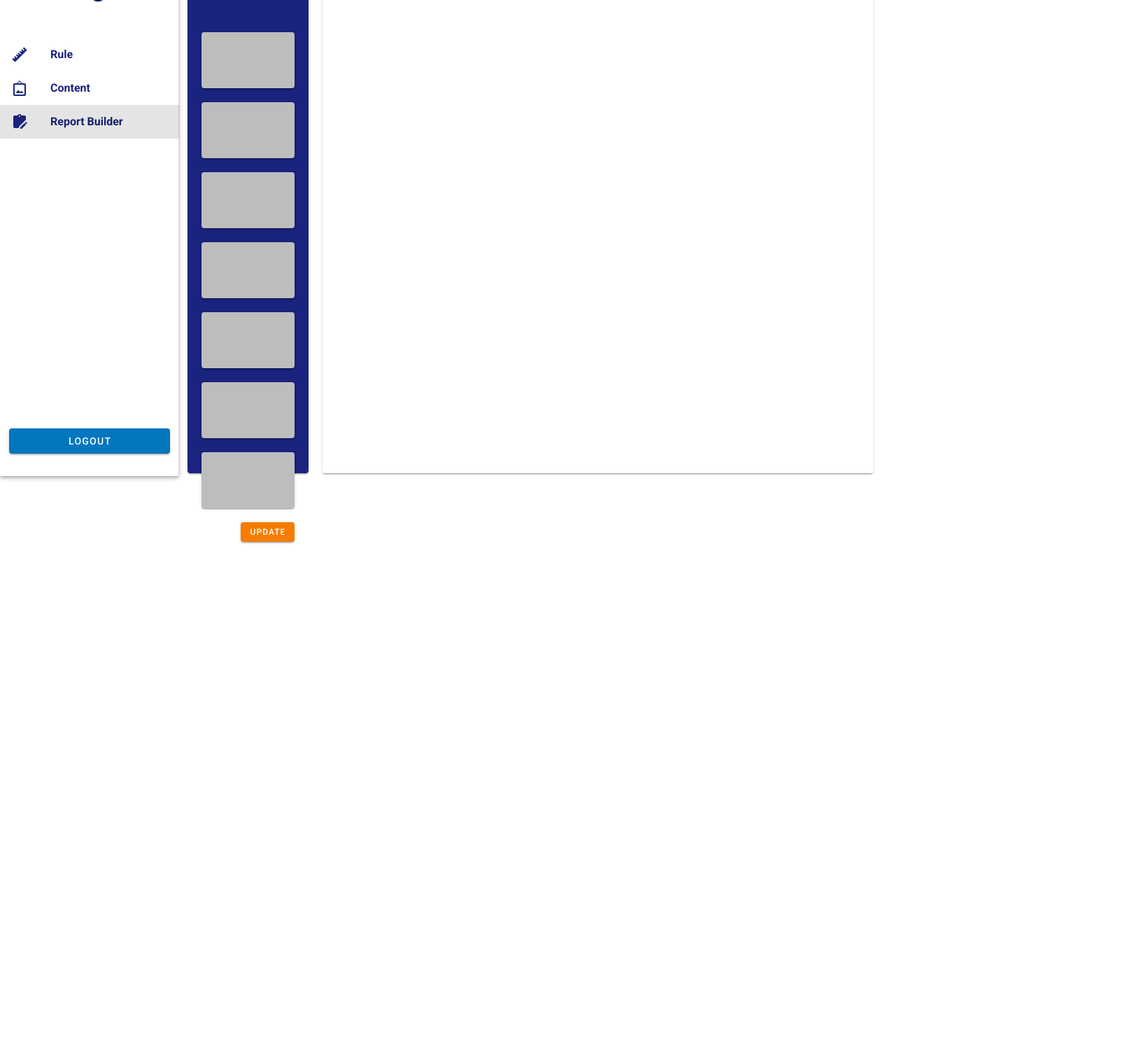
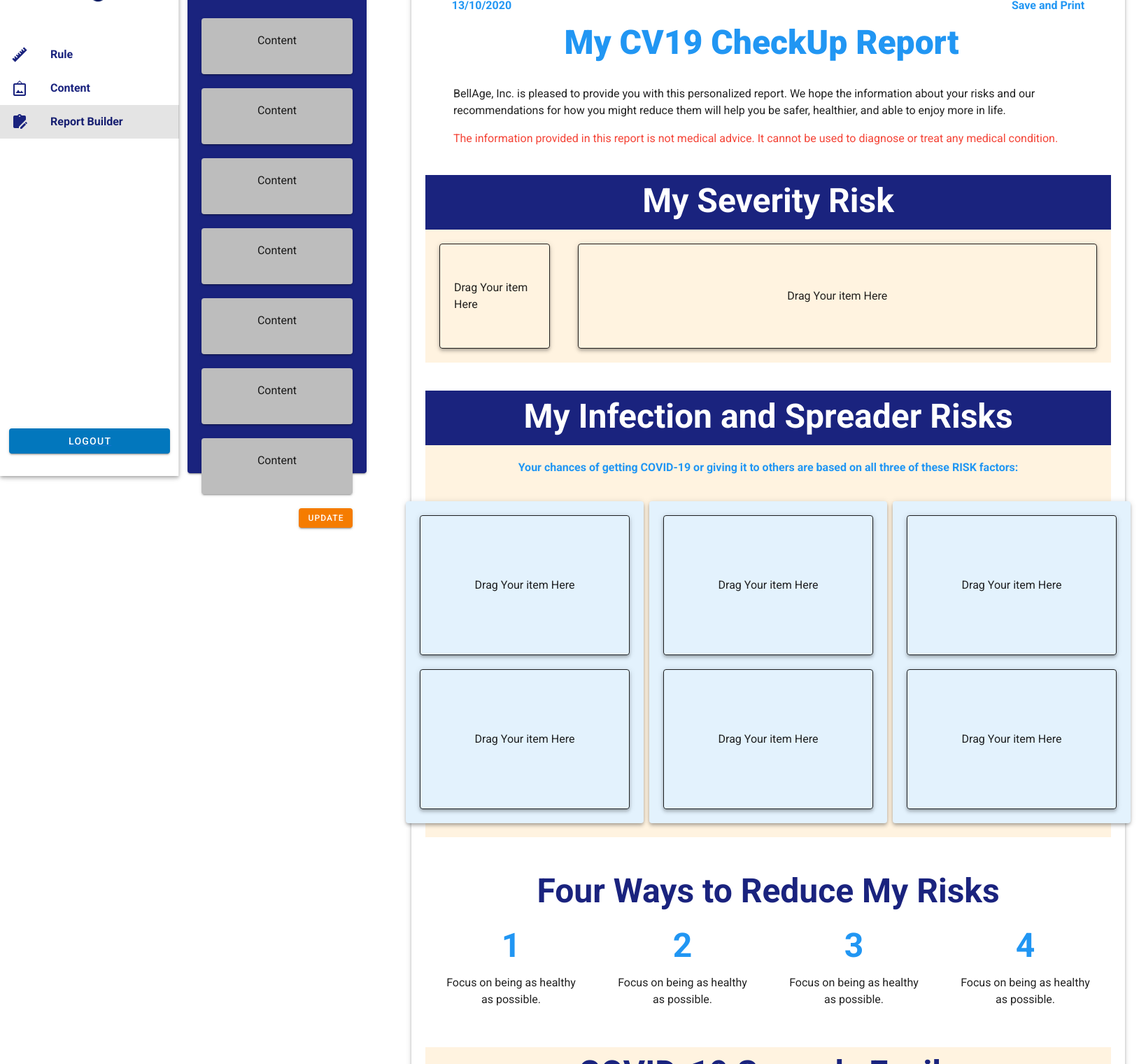
Before and after one commit to vinixcode/cv19-cms-frontend, a Nuxt app: page /report-builder in a window 1280 px wide. Shown: the part 120-1640 px from the top of the page at 70% size, 1628 px wide, since content can reach past the window. Before the commit the page ends 898 px from the top, so only its background shows below. Built offline with nearby package versions, Linux system fonts and the light colour scheme.

Commit message:
Advance in the report builder

```diff
--- a/pages/report-builder.vue
+++ b/pages/report-builder.vue
@@ -1,24 +1,85 @@
 <template>
-  <div class="d-flex">
-    <v-card class="px-5" height="90vh" width="20%" color="indigo darken-4">
+  <div class="container-report">
+    <v-card
+      class="px-5 toolbar-content"
+      height="90vh"
+      width="20%"
+      color="indigo darken-4"
+    >
       <v-toolbar-title class="white--text pa-5 text-center"
         >Content</v-toolbar-title
       >
-      <v-card class="my-5" color="grey lighten-1" height="80px" width="100%">
+      <v-card
+        draggable
+        class="mb-5 draggable d-flex justify-center align-center"
+        color="grey lighten-1"
+        height="80px"
+        width="100%"
+      >
+        <p>Content</p>
       </v-card>
-      <v-card class="my-5" color="grey lighten-1" height="80px" width="100%">
+
+      <v-card
+        draggable
+        class="mb-5 draggable d-flex justify-center align-center"
+        color="grey lighten-1"
+        height="80px"
+        width="100%"
+      >
+        <p>Content</p>
       </v-card>
-      <v-card class="my-5" color="grey lighten-1" height="80px" width="100%">
+
+      <v-card
+        draggable
+        class="mb-5 draggable d-flex justify-center align-center"
+        color="grey lighten-1"
+        height="80px"
+        width="100%"
+      >
+        <p>Content</p>
       </v-card>
-      <v-card class="my-5" color="grey lighten-1" height="80px" width="100%">
+
+      <v-card
+        draggable
+        class="mb-5 draggable d-flex justify-center align-center"
+        color="grey lighten-1"
+        height="80px"
+        width="100%"
+      >
+        <p>Content</p>
       </v-card>
-      <v-card class="my-5" color="grey lighten-1" height="80px" width="100%">
+
+      <v-card
+        draggable
+        class="mb-5 draggable d-flex justify-center align-center"
+        color="grey lighten-1"
+        height="80px"
+        width="100%"
+      >
+        <p>Content</p>
       </v-card>
-      <v-card class="my-5" color="grey lighten-1" height="80px" width="100%">
+
+      <v-card
+        draggable
+        class="mb-5 draggable d-flex justify-center align-center"
+        color="grey lighten-1"
+        height="80px"
+        width="100%"
+      >
+        <p>Content</p>
       </v-card>
-      <v-card class="my-5" color="grey lighten-1" height="80px" width="100%">
+
+      <v-card
+        draggable
+        class="mb-5 draggable d-flex justify-center align-center"
+        color="grey lighten-1"
+        height="80px"
+        width="100%"
+      >
+        <p>Content</p>
       </v-card>
-      <div class="d-flex justify-end">
+
+      <div class="d-flex justify-end update">
         <template>
           <v-icon color="white" small class="mx-5"> mdi-eye </v-icon>
         </template>
@@ -33,7 +94,211 @@
         </nuxt-link>
       </div>
     </v-card>
-    <v-card class="px-5 mx-5" height="90vh" width="100%"> </v-card>
+    <v-card
+      elevation="4"
+      class="px-5 pb-10 mb-10 mx-5 float-right"
+      height="auto"
+      width="75%"
+    >
+      <div
+        class="d-flex justify-space-around font-weight-bold mt-10 blue--text"
+      >
+        <p>13/10/2020</p>
+        <p class="mt-10 text-h3 font-weight-black">My CV19 CheckUp Report</p>
+        <p>Save and Print</p>
+      </div>
+      <div>
+        <p class="px-10 mt-5">
+          BellAge, Inc. is pleased to provide you with this personalized report.
+          We hope the information about your risks and our recommendations for
+          how you might reduce them will help you be safer, healthier, and able
+          to enjoy more in life.
+        </p>
+        <p class="red--text px-10">
+          The information provided in this report is not medical advice. It
+          cannot be used to diagnose or treat any medical condition.
+        </p>
+      </div>
+      <div class="d-flex justify-space-around indigo darken-4 mt-10">
+        <p class="text-h3 font-weight-bold white--text pt-3">
+          My Severity Risk
+        </p>
+      </div>
+      <div class="d-flex justify-space-around orange lighten-5">
+        <v-alert
+          class="pa-5 ma-5 d-flex"
+          width="200px"
+          height="150px"
+          outlined
+          elevation="4"
+          >Drag Your item Here</v-alert
+        >
+
+        <v-alert
+          class="pa-5 ma-5 d-flex justify-center"
+          width="1000px"
+          height="150px"
+          outlined
+          elevation="4"
+          >Drag Your item Here</v-alert
+        >
+      </div>
+      <div class="d-flex justify-space-around indigo darken-4 mt-10">
+        <p class="text-h3 font-weight-bold white--text pt-3">
+          My Infection and Spreader Risks
+        </p>
+      </div>
+      <div class="d-flex justify-center orange lighten-5">
+        <div>
+          <p class="px-10 mt-5 blue--text font-weight-bold">
+            Your chances of getting COVID-19 or giving it to others are based on
+            all three of these RISK factors:
+          </p>
+        </div>
+      </div>
+      <div class="d-flex justify-center orange lighten-5 mb-5">
+        <v-card elevation="4" class="blue lighten-5 my-5 mx-1">
+          <v-alert
+            class="pa-5 ma-5 d-flex justify-center"
+            width="300px"
+            height="200px"
+            outlined
+            elevation="4"
+            >Drag Your item Here</v-alert
+          >
+          <v-alert
+            class="pa-5 ma-5 d-flex justify-center"
+            width="300px"
+            height="200px"
+            outlined
+            elevation="4"
+            >Drag Your item Here</v-alert
+          >
+        </v-card>
+        <v-card elevation="4" class="blue lighten-5 my-5 mx-1">
+          <v-alert
+            class="pa-5 ma-5 d-flex justify-center"
+            width="300px"
+            height="200px"
+            outlined
+            elevation="4"
+            >Drag Your item Here</v-alert
+          >
+          <v-alert
+            class="pa-5 ma-5 d-flex justify-center"
+            width="300px"
+            height="200px"
+            outlined
+            elevation="4"
+            >Drag Your item Here</v-alert
+          >
+        </v-card>
+        <v-card elevation="4" class="blue lighten-5 my-5 mx-1">
+          <v-alert
+            class="pa-5 ma-5 d-flex justify-center"
+            width="300px"
+            height="200px"
+            outlined
+            elevation="4"
+            >Drag Your item Here</v-alert
+          >
+          <v-alert
+            class="pa-5 ma-5 d-flex justify-center"
+            width="300px"
+            height="200px"
+            outlined
+            elevation="4"
+            >Drag Your item Here</v-alert
+          >
+        </v-card>
+      </div>
+      <div>
+        <div class="d-flex justify-space-around mt-10">
+          <p class="text-h3 font-weight-bold indigo--text text--darken-4 pt-3">
+            Four Ways to Reduce My Risks
+          </p>
+        </div>
+        <div class="d-flex">
+          <div class="d-flex flex-column text-center px-5">
+            <p class="text-h3 font-weight-bold blue--text pt-3">1</p>
+            <p>Focus on being as healthy as possible.</p>
+          </div>
+          <div class="d-flex flex-column text-center px-5">
+            <p class="text-h3 font-weight-bold blue--text pt-3">2</p>
+            <p>Focus on being as healthy as possible.</p>
+          </div>
+          <div class="d-flex flex-column text-center px-5">
+            <p class="text-h3 font-weight-bold blue--text pt-3">3</p>
+            <p>Focus on being as healthy as possible.</p>
+          </div>
+          <div class="d-flex flex-column text-center px-5">
+            <p class="text-h3 font-weight-bold blue--text pt-3">4</p>
+            <p>Focus on being as healthy as possible.</p>
+          </div>
+        </div>
+      </div>
+      <div class="orange lighten-5">
+        <div class="d-flex justify-space-around mt-10">
+          <p class="text-h3 font-weight-bold indigo--text text--darken-4 pt-3">
+            COVID-19 Spreads Easily
+          </p>
+        </div>
+        <div class="pa-5">
+          <v-alert
+            class="d-flex justify-center"
+            width="100%"
+            height="200px"
+            outlined
+            elevation="4"
+            >Drag Your item Here</v-alert
+          >
+        </div>
+      </div>
+      <div class="">
+        <div class="ml-5 mt-10">
+          <p class="text-h3 font-weight-bold indigo--text text--darken-4 pt-3">
+            Recommendations and Resources
+          </p>
+          <p>
+            Here are our recommendations for what you can do to be safer, be
+            healthier, and get your needs met during the pandemic. Click on each
+            header or the arrow at the end of the header for details.
+          </p>
+        </div>
+      </div>
+      <div class="orange lighten-5">
+        <div class="d-flex justify-space-around mt-10">
+          <p class="text-h3 font-weight-bold indigo--text text--darken-4 py-10">
+            You can make a difference.
+          </p>
+        </div>
+        <div class="d-flex justify-center">
+          <v-alert
+            class="d-flex justify-center"
+            width="60%"
+            height="300px"
+            outlined
+            elevation="4"
+            >Drag Your item Here</v-alert
+          >
+        </div>
+        <div class="d-flex justify-center">
+          <v-alert
+            class="d-flex justify-center"
+            width="60%"
+            height="300px"
+            outlined
+            elevation="4"
+            >Drag Your item Here</v-alert
+          >
+        </div>
+        <div class="d-flex justify-space-around mt-10">
+          <p class="text-h3 font-weight-bold indigo--text text--darken-4">
+            Together we will make a big difference.
+          </p>
+        </div>
+      </div>
+    </v-card>
   </div>
 </template>
 
@@ -45,4 +310,16 @@ export default {
 }
 </script>
 
-<style></style>
+<style>
+.draggable {
+  cursor: pointer;
+}
+
+.container-report {
+  position: absolute;
+}
+
+.toolbar-content {
+  position: fixed;
+}
+</style>
```
Also changed, not shown: assets/move.svg (added), assets/preview-image.png (added).
